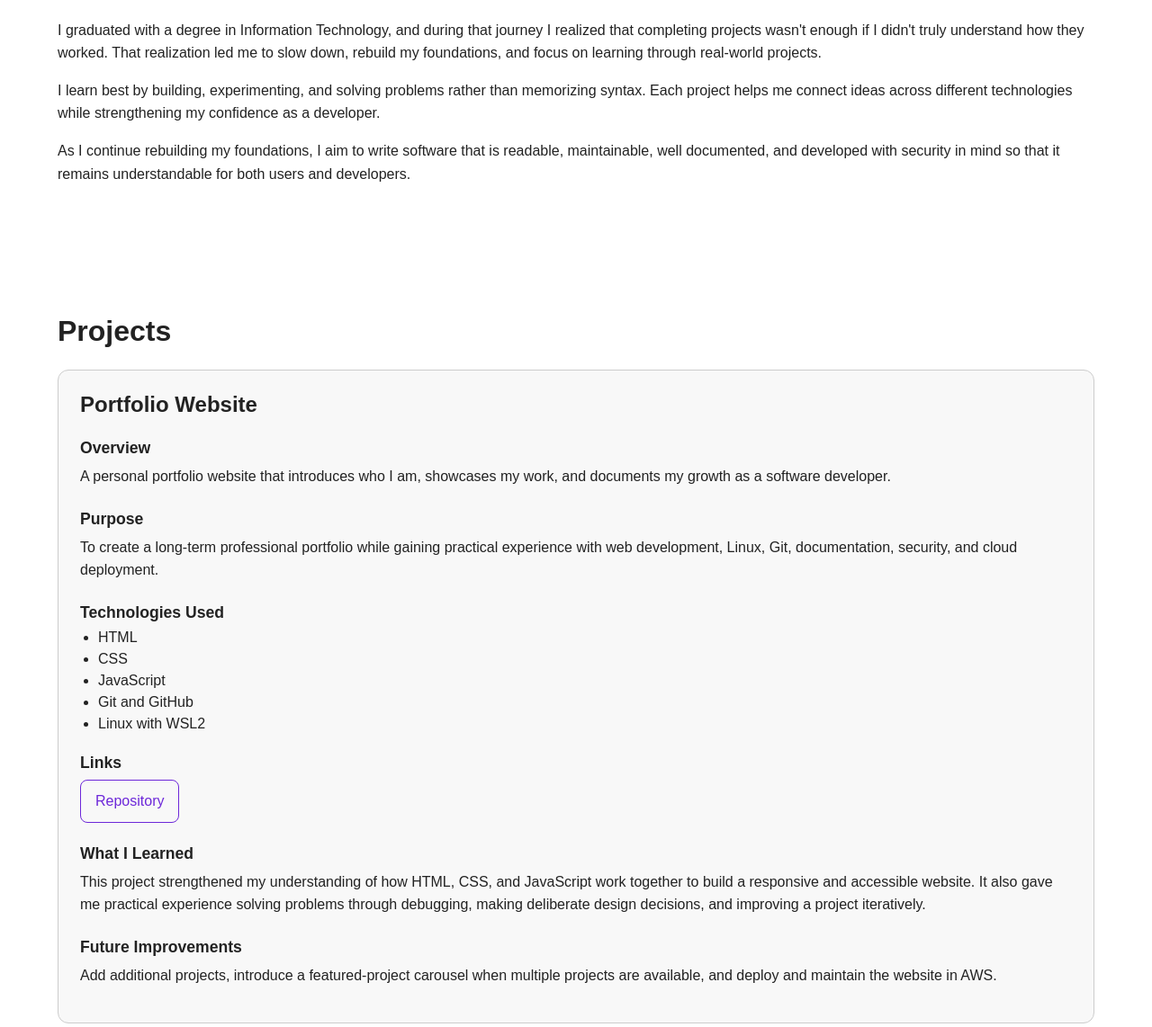
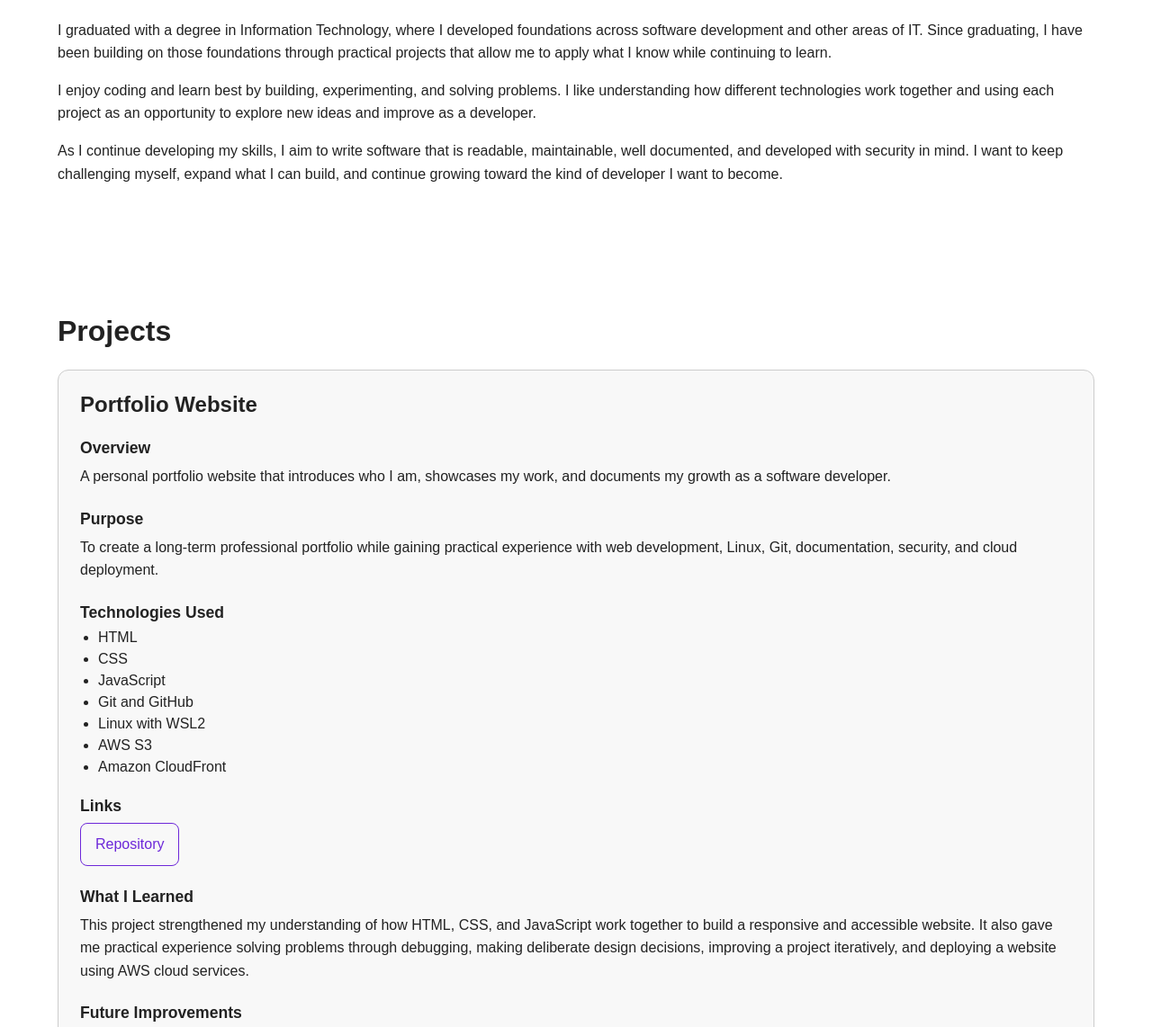
Before and after one commit to lancelis0827/lance-portfolio, a plain HTML site: page index.html in a window 1280 px wide. Shown: the part 415-1557 px from the top of the page at 90% size. Drawn offline with nearby package versions, Linux system fonts and the light colour scheme.

Commit message:
docs: update portfolio after initial deployment

```diff
--- a/index.html
+++ b/index.html
@@ -55,24 +55,27 @@
     <main>
       <section id="about">
         <h2>About Me</h2>
+
         <p>
-          I graduated with a degree in Information Technology, and during that
-          journey I realized that completing projects wasn't enough if I didn't
-          truly understand how they worked. That realization led me to slow
-          down, rebuild my foundations, and focus on learning through real-world
-          projects.
+          I graduated with a degree in Information Technology, where I developed
+          foundations across software development and other areas of IT. Since
+          graduating, I have been building on those foundations through
+          practical projects that allow me to apply what I know while continuing
+          to learn.
         </p>
+
         <p>
-          I learn best by building, experimenting, and solving problems rather
-          than memorizing syntax. Each project helps me connect ideas across
-          different technologies while strengthening my confidence as a
-          developer.
+          I enjoy coding and learn best by building, experimenting, and solving
+          problems. I like understanding how different technologies work
+          together and using each project as an opportunity to explore new ideas
+          and improve as a developer.
         </p>
+
         <p>
-          As I continue rebuilding my foundations, I aim to write software that
-          is readable, maintainable, well documented, and developed with
-          security in mind so that it remains understandable for both users and
-          developers.
+          As I continue developing my skills, I aim to write software that is
+          readable, maintainable, well documented, and developed with security
+          in mind. I want to keep challenging myself, expand what I can build,
+          and continue growing toward the kind of developer I want to become.
         </p>
       </section>
 
@@ -102,6 +105,8 @@
             <li>JavaScript</li>
             <li>Git and GitHub</li>
             <li>Linux with WSL2</li>
+            <li>AWS S3</li>
+            <li>Amazon CloudFront</li>
           </ul>
 
           <h4>Links</h4>
@@ -121,15 +126,17 @@
             This project strengthened my understanding of how HTML, CSS, and
             JavaScript work together to build a responsive and accessible
             website. It also gave me practical experience solving problems
-            through debugging, making deliberate design decisions, and improving
-            a project iteratively.
+            through debugging, making deliberate design decisions, improving a
+            project iteratively, and deploying a website using AWS cloud
+            services.
           </p>
 
           <h4>Future Improvements</h4>
           <p>
             Add additional projects, introduce a featured-project carousel when
-            multiple projects are available, and deploy and maintain the website
-            in AWS.
+            multiple projects are available, add a system-default option to the
+            theme controls, and continue improving the website as my skills and
+            experience grow.
           </p>
         </article>
       </section>
@@ -146,6 +153,7 @@
               <li>JavaScript</li>
               <li>Git and GitHub</li>
               <li>Linux with WSL2</li>
+              <li>AWS (S3 and CloudFront)</li>
             </ul>
           </div>
 
@@ -153,7 +161,7 @@
             <h3>Currently Learning</h3>
             <ul>
               <li>Web accessibility</li>
-              <li>AWS deployment</li>
+              <li>AWS cloud services</li>
               <li>Application security</li>
             </ul>
           </div>
```
Also changed, not shown: 1 other file.
